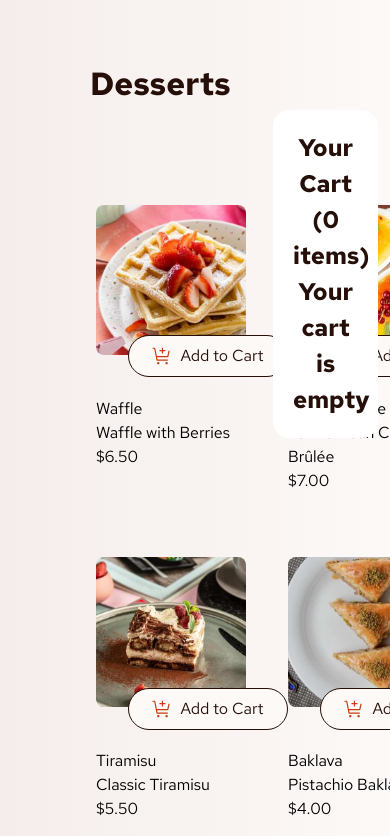
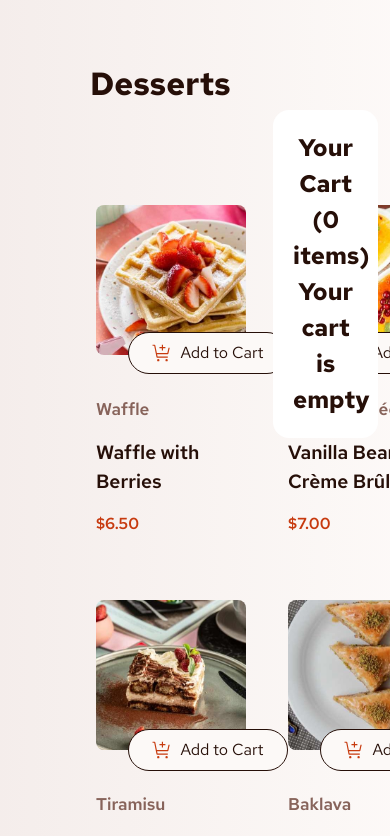
Before and after one commit to CHEGEBB/Svelte-Frontend-Challenges, a SvelteKit app in the folder product-list-with-cart-main/: page / in a window 390 px wide. Shown: the top 836 px of the page. Built offline with nearby package versions, Linux system fonts and the light colour scheme.

Commit message:
Refactor product list and cart layout: Update card button position, add responsive styles, and update container styles

```diff
--- a/product-list-with-cart-main/src/routes/+page.svelte
+++ b/product-list-with-cart-main/src/routes/+page.svelte
@@ -105,7 +105,7 @@
                             {/if}
                             <div class="card-content">
                                 <h2>{product.name}</h2>
-                                <p>{product.description}</p>
+                                <h3>{product.description}</h3>
                                 <p>${product.price.toFixed(2)}</p>
                             </div>
                         </div>
@@ -402,6 +402,26 @@
                     filter: brightness(0) invert(0.5);
                 }
             }
+        }
+    }
+    .card-content{
+        h2{
+            font-size: 17px;
+            color: $Rose500;
+            font-weight: 600;
+            text-align: left;
+        }
+        h3{
+            font-size: 1.2rem;
+            color: $Rose900;
+            font-weight: 600;
+            margin-top: 1rem;
+        }
+        p{
+            font-size: 1rem;
+            color: $Red;
+            margin-top: 1rem;
+            font-weight: 600;
         }
     }
             .cards-row-1 {
```
